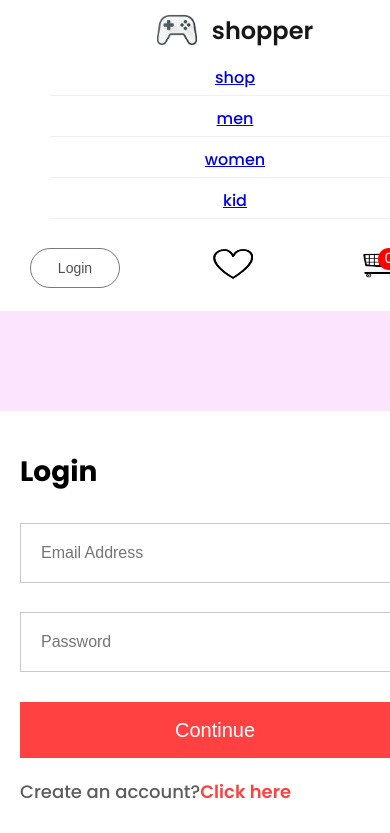
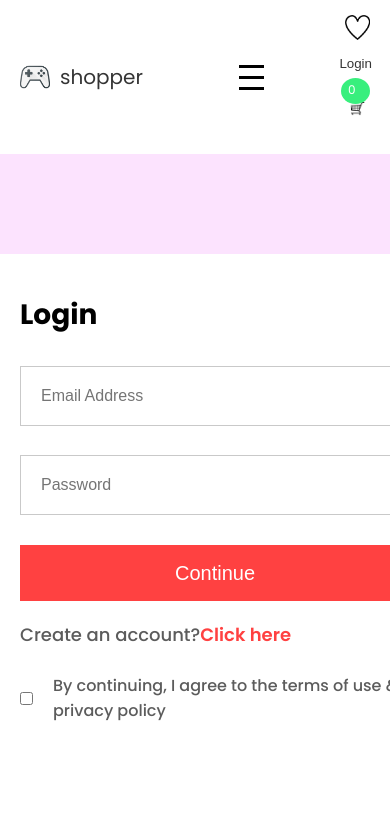
Before and after one commit to bencheikh-mohamed-abderrhmane/Game-Heaven, a React (Create React App) app in the folder front-end/: page /login in a window 390 px wide. Shown: the top 833 px of the page. Built offline with nearby package versions, Linux system fonts and the light colour scheme; no server answers.

Commit message:
Update navbar.css

```diff
--- a/front-end/src/componates/navbar/navbar.css
+++ b/front-end/src/componates/navbar/navbar.css
@@ -1,248 +1,184 @@
-/* Styles par défaut */
+/* Styles généraux */
 .navbar {
-    display: flex;
-    justify-content: space-between;
-    padding: 20px; /* Augmentation du padding pour écrans plus grands */
-    box-shadow: 0 1px 3px -2px black;
-    flex-wrap: wrap;
+  display: flex;
+  justify-content: space-between;
+  align-items: center;
+  padding: 15px 20px;
+  position: relative;
 }
 
 .nav-logo {
-    display: flex;
-    align-items: center;
-    gap: 15px; /* Augmentation du gap pour écrans plus grands */
+  display: flex;
+  align-items: center;
+}
+
+.image-logo {
+  width: 40px;
+  height: 40px;
+  margin-right: 10px;
 }
 
 .nav-logo p {
-    color: #171717;
-    font-size: 36px; /* Augmentation de la taille de la police */
-    font-weight: 600;
-}
-
-.nav-logo img {
-    width: 50px; /* Augmentation de la taille du logo pour écrans plus grands */
-    height: auto;
+  color: #353535;
+  font-size: 24px;
+  margin: 0;
 }
 
 .nav-menu {
-    display: flex;
-    align-items: center;
-    list-style: none;
-    gap: 40px; /* Augmentation du gap pour écrans plus grands */
-    color: #626262;
-    font-size: 22px;
-    font-weight: 500;
+  display: flex;
+  list-style: none;
+  margin: 0;
+  padding: 0;
 }
 
 .nav-menu li {
-    display: flex;
-    flex-direction: column;
-    align-items: center;
-    justify-content: center;
-    gap: 5px;
-    cursor: pointer;
+  margin-left: 20px;
 }
 
-.nav-menu hr {
-    border: none;
-    width: 90%; /* Augmentation de la largeur pour écrans plus grands */
-    height: 3px;
-    border-radius: 10px;
-    background-color: #FF4141;
+.nav-link {
+  color: #353535;
+  text-decoration: none;
+  font-size: 24px;
+  position: relative;
+}
+
+.nav-link:hover {
+  color: #38ef7d;
 }
 
 .nav-login-cart {
-    display: flex;
-    align-items: center;
-    margin-left: 60px; /* Augmentation de la marge pour écrans plus grands */
+  display: flex;
+  align-items: center;
 }
 
 .nav-login-cart button {
-    width: 130px;
-    height: 45px;
-    outline: none;
-    border: 1px solid #7a7a7a;
-    border-radius: 75px;
-    color: #515151;
-    font-size: 20px;
-    font-weight: 500;
-    background-color: white;
-    cursor: pointer;
+  background-color: transparent;
+  color: #353535;
+  border: 1px solid white;
+  padding: 5px 10px;
+  margin-right: 15px;
+  cursor: pointer;
 }
 
+.nav-login-cart button:hover {
+  background-color: #38ef7d;
+  border-color: #38ef7d;
+}
+
+.wish-icon {
+  width: 30px;
+  height: 30px;
+  margin-right: 15px;
+  cursor: pointer;
+}
 .nav-login-cart-img {
-    width: 90px; /* Augmentation de la taille de l'image du panier pour écrans plus grands */
-    height: 80px;
-    margin-right: 25px;
+  width: 50px;
+  height: 40px;
+  cursor: pointer;
+  margin-right: 15px;
 }
 
 .nav-cart-count {
-    width: 25px; /* Augmentation de la taille du compteur pour écrans plus grands */
-    height: 25px;
-    display: flex;
-    justify-content: center;
-    align-items: center;
-    margin-top: -35px;
-    margin-left: -80px; /* Ajustement pour écrans plus grands */
-    border-radius: 12.5px;
-    font-size: 16px;
-    background-color: red;
-    color: white;
+  background-color: #38ef7d;
+  color: white;
+  padding: 3px 7px;
+  border-radius: 50%;
+  font-size: 14px;
+  position: absolute;
+  top: 10px;
+  right: 35px;
 }
 
-.wish-icon {
-    width: 60px; /* Augmentation de la taille de l'icône de la wishlist pour écrans plus grands */
-    height: 50px;
+/* Styles pour le menu burger */
+.burger {
+  display: none;
+  flex-direction: column;
+  cursor: pointer;
+  margin-left: 15px;
 }
 
-/* Media Queries */
-@media (max-width: 1380px) {
-    .navbar {
-        padding: 16px; /* Ajustement du padding pour écrans de 1380px */
-    }
-
-    .nav-logo p {
-        font-size: 30px;
-    }
-
-    .nav-logo img {
-        width: 40px;
-    }
-
-    .nav-menu {
-        gap: 30px;
-        font-size: 20px;
-    }
-
-    .nav-login-cart {
-        margin-left: 50px;
-    }
-
-    .nav-login-cart button {
-        width: 120px;
-        height: 40px;
-        font-size: 18px;
-    }
-
-    .nav-login-cart-img {
-        width: 80px;
-        height: 70px;
-    }
-
-    .nav-cart-count {
-        width: 22px;
-        height: 22px;
-        font-size: 14px;
-        margin-top: -30px;
-        margin-left: -70px;
-    }
-
-    .wish-icon {
-        width: 50px;
-        height: 40px;
-    }
+.burger div {
+  width: 25px;
+  height: 3px;
+  background-color: black;
+  margin-left: 40px;
+  margin: 4px 0;
+  transition: 0.4s;
 }
 
-@media (max-width: 768px) {
-    .nav-menu {
-        flex-direction: column;
-        gap: 10px;
-    }
-
-    .nav-login-cart {
-        margin-left: 0;
-        margin-top: 20px;
-    }
-
-    .nav-logo p {
-        font-size: 24px;
-    }
-
-    .nav-menu li {
-        font-size: 18px;
-    }
-
-    .nav-login-cart button {
-        width: 100px;
-        font-size: 16px;
-    }
-
-    .nav-cart-count {
-        margin-top: -20px;
-        margin-left: -60px;
-    }
-
-    .nav-login-cart-img {
-        width: 60px;
-        height: 50px;
-    }
+/* Animation du menu burger */
+.burger.active div:nth-child(1) {
+  transform: rotate(-45deg) translate(-5px, 5px);
 }
 
-@media (max-width: 480px) {
-    .image-logo{
-        padding-left: 80px;
-    }
-    .navbar {
-        flex-direction: column;
-        align-items: flex-start;
-        padding: 10px;
+.burger.active div:nth-child(2) {
+  opacity: 0;
+}
 
-    }
+.burger.active div:nth-child(3) {
+  transform: rotate(45deg) translate(-5px, -5px);
+}
 
-    .nav-logo {
-        justify-content: center;
-        width: 100%;
-    }
+/* Responsive */
+@media (max-width: 768px) {
+  .nav-menu {
+    display: none;
+    flex-direction: column;
+    width: 100%;
+    text-align: center;
+    font-size: 18px;
+    position: absolute;
+    top: 60px;
+    left: 0;
+    background-color: white;
+    border-top: 1px solid #ddd;
+  }
 
-    .nav-menu {
-        display: flex;
-        flex-direction: column;
-        gap: 5px;
-        align-items: flex-start;
-        margin-top: 10px;
-        width: 100%;
-        text-align: left;
-    }
+  .nav-menu.active {
+    display: flex;
+  }
 
-    .nav-menu li {
-        width: 100%;
-        font-size: 16px;
-        text-align: left;
-        padding: 5px 0;
-        border-bottom: 1px solid #f0f0f0;
-    }
+  .burger {
+    display: flex;
+  }
 
-    .nav-login-cart {
-        margin-top: 15px;
-        justify-content: space-between;
-        width: 100%;
-    }
+  .nav-login-cart {
+    flex-direction: column;
+    align-items: flex-end;
+  }
 
-    .nav-login-cart button {
-        width: 90px;
-        font-size: 14px;
-    }
+  .nav-login-cart .wish-icon,
+  .nav-login-cart .nav-login-cart-img {
+    margin-right: 0;
+    margin-bottom: 10px;
+    width: 25px;
+    height: 25px;
+  }
 
-    .nav-cart-count {
-        margin-top: -18px;
-        margin-left: -48px;
-    }
+  .nav-cart-count {
+    top: 78px;
+    right: 20px;
+    width: 15px;
+    height: 20px;
+    font-size: 12px;
+  }
 
-    .wish-icon, .nav-login-cart-img {
-        width: 40px;
-        height: 30px;
-    }
+  .image-logo {
+    width: 30px;
+    height: 30px;
+  }
 
-    .nav-cart-count {
-        margin-left: -165px;
-    }
+  .nav-logo p {
+    font-size: 20px;
+  }
+  .login{
+    position: absolute;
+    right: -8px;
+    top:50px
 
-    .nav-login-cart {
-        padding-left: 20px;
-    }
-
-    .nav-login-cart-img {
-        width: 80px;
-        height: 60px;
-    }
+  }
+  .nav-login-cart-img{
+    margin-top: 40px;
+    width: 40px;
+  }
 }
```
